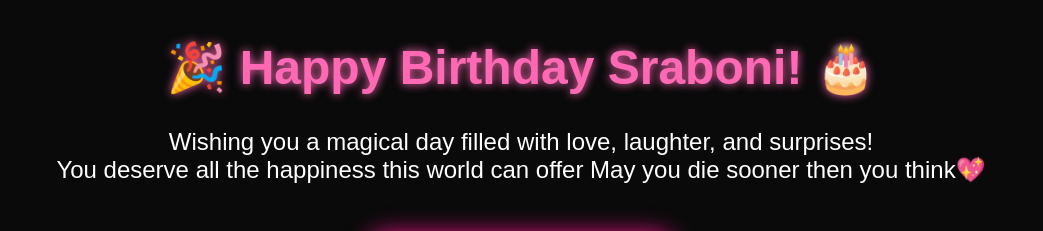
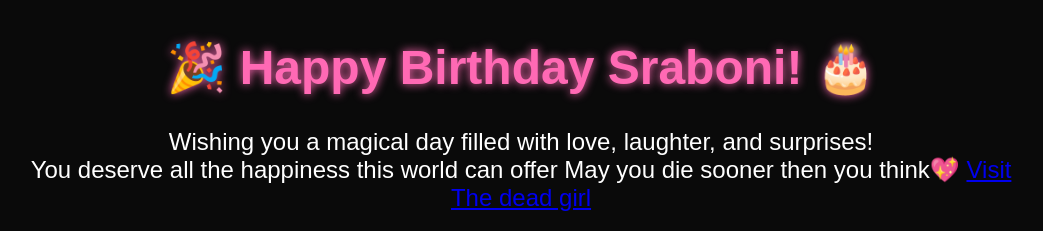
Before and after one commit to Tushin123/birthday-site, a plain HTML site: page index.html in a window 1280 px wide. Shown: the top 231 px of the page, without its empty margins (119-1162 px from the left). Drawn offline with Linux system fonts and the light colour scheme.

Commit message:
Update index.html

```diff
--- a/index.html
+++ b/index.html
@@ -48,6 +48,7 @@
   <p>
     Wishing you a magical day filled with love, laughter, and surprises!<br>
     You deserve all the happiness this world can offer May you die sooner then you think💖
+    <a href="https://www.facebook.com/photo/?fbid=1835801403939547&set=a.133669264152778">Visit The dead girl</a>
   </p>
 
   <!-- 👇 Replace 'IMG_1063.JPG' with the name of your image file -->
```
